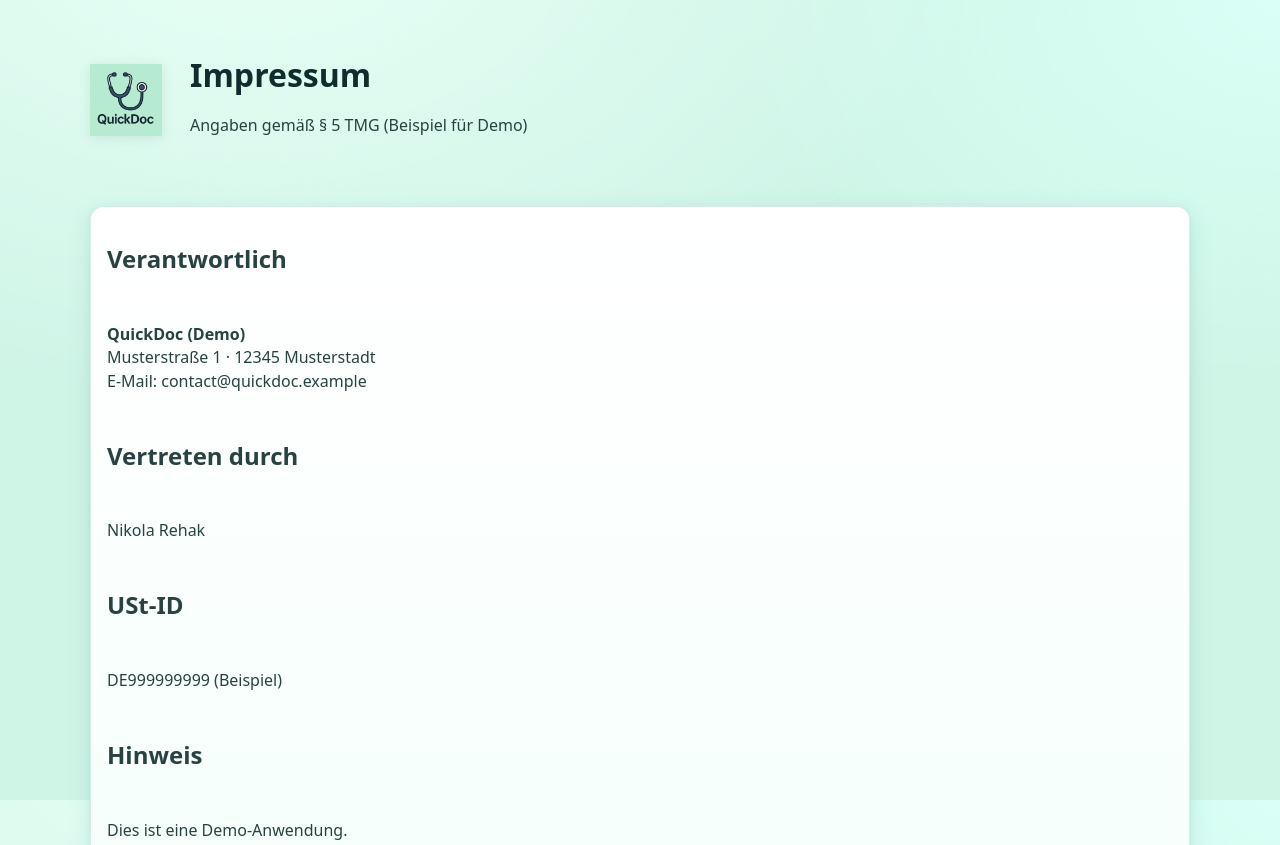
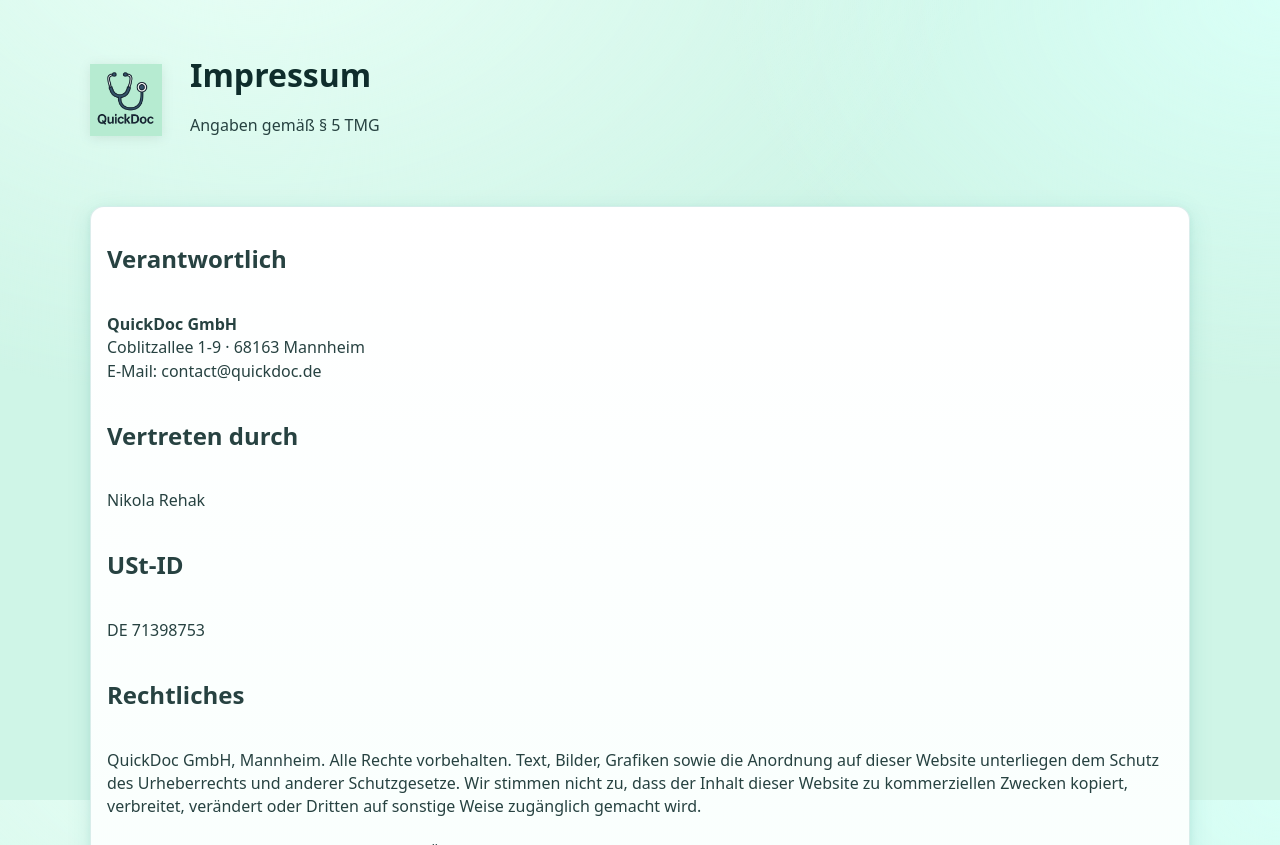
Before and after one commit to jtouma15/Quickdoc, a website: page client/impressum.html in a window 1280 px wide. Shown: the top 845 px of the page. Drawn offline with Linux system fonts and the light colour scheme.

Commit message:
Änderungen an der Datei .git/impressum.html

```diff
--- a/client/impressum.html
+++ b/client/impressum.html
@@ -11,17 +11,23 @@
     <a href="/"><img src="/logo.png" alt="QuickDoc Logo" class="logo"></a>
     <div>
       <h1>Impressum</h1>
-      <p>Angaben gemäß § 5 TMG (Beispiel für Demo)</p>
+      <p>Angaben gemäß § 5 TMG</p>
     </div>
   </header>
 
   <main class="container">
-    <section class="card" style="display:grid; gap:10px;">
+    <section class="card" style="display:grid;">
       <h2>Verantwortlich</h2>
-      <p><strong>QuickDoc (Demo)</strong><br>Musterstraße 1 · 12345 Musterstadt<br>E-Mail: contact@quickdoc.example</p>
+      <p><strong>QuickDoc GmbH</strong><br>Coblitzallee 1-9 · 68163 Mannheim<br>E-Mail: contact@quickdoc.de</p>
       <h2>Vertreten durch</h2><p>Nikola Rehak</p>
-      <h2>USt-ID</h2><p>DE999999999 (Beispiel)</p>
-      <h2>Hinweis</h2><p>Dies ist eine Demo-Anwendung.</p>
+      <h2>USt-ID</h2><p>DE 71398753</p>
+      <h2>Rechtliches</h2><p>QuickDoc GmbH, Mannheim. Alle Rechte vorbehalten. Text, Bilder, Grafiken sowie die Anordnung auf dieser Website unterliegen dem Schutz des Urheberrechts und anderer Schutzgesetze. Wir stimmen nicht zu, dass der Inhalt dieser Website zu kommerziellen Zwecken kopiert, verbreitet, verändert oder Dritten auf sonstige Weise zugänglich gemacht wird.<br><br>
+Ausschluss der Haftung und Vorbehalt der Änderung: QuickDoc GmbH haben für die Auswahl und Zusammenstellung aller Angaben, Informationen und Bestandteile für diese Website nach bestem Wissen und Gewissen gehandelt. Unser Ziel ist, eine generelle Information bereitzustellen, die in keinem Fall den Anspruch allgemeiner Gültigkeit haben kann. Daher haften wir nicht für die Vollständigkeit, Richtigkeit, Eignung für individuelle Umstände in Unternehmen oder Aktualität der auf dieser Website bereitgestellten Daten und Informationen. Ebenso wenig haften QuickDoc GmbH für etwaige Schäden, die beim Aufrufen oder Herunterladen von Daten aus dieser Website durch Computerviren, Trojaner oder ähnliches verursacht werden. Der Nutzer von Informationen ist direkt aufgefordert, die möglichen Sicherheitsmechanismen zu nutzen, um sich vor Schäden zu sichern. Wir weisen darauf hin, dass wir nach eigenem Ermessen Änderungen der Informationen und Bestandteile dieser Website vornehmen.<br><br>
+Verweise (Hyperlinks) auf Websites Dritter: Durch Anwählen (Anklicken) bestimmter Verweise (Hyperlinks) auf dieser Website kann es erfolgen, dass Sie diese Website verlassen und zu einer anderen Website wechseln. Wir weisen darauf hin, dass die Websites, auf die von unserer Seite möglicherweise verwiesen wird, nicht der Kontrolle oder dem Einfluss von QuickDoc GmbH unterliegen. Dies gilt insbesondere für den Inhalt, die Gestaltung und mögliche Änderungen der verlinkten Websites sowie aufLinks auf dieser fremden Website. Daher haftet QuickDoc GmbH nicht für den Inhalt einer Website eines Dritten.<br><br>
+
+QuickDoc GmbH: QuickDoc GmbH, Coblitzallee 1-9, D-68163 Mannheim, betreibt diese Website.<br><br>
+
+Konzeption, Umsetzung und Programmierung: QucikDoc GmbH</p>
     </section>
     <div class="container" style="margin-top:16px; display:flex; justify-content:flex-end;">
       <a class="btn btn-outline" href="/">Zurück zur Startseite</a>
```
